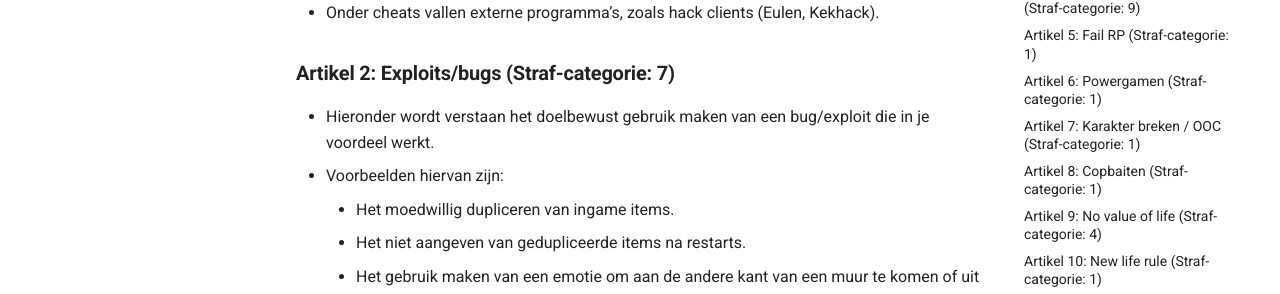
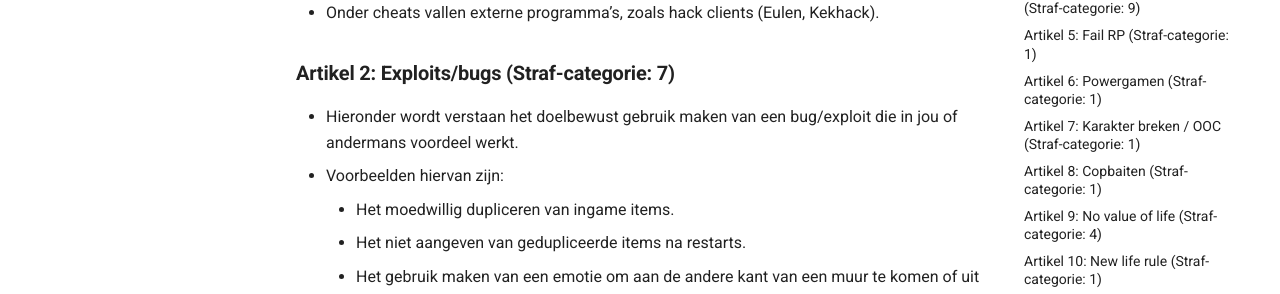
Before and after one commit to ZuiderVeenRP/apv, an MkDocs documentation site: the page built from docs/algemeen.md, in a window 1280 px wide and 900 px high. Shown: the part 310-604 px from the top of the window. Built offline with MkDocs 1.6.1 and Material for MkDocs 9.7.7, drawn with Linux system fonts in a browser that asks for light colours; comment, search, counter and statistics services are not loaded.

Commit message:
Update algemeen.md

```diff
--- a/docs/algemeen.md
+++ b/docs/algemeen.md
@@ -5,7 +5,7 @@
    - Onder cheats vallen externe programma’s, zoals hack clients (Eulen, Kekhack).
 
 ### **Artikel 2: Exploits/bugs (Straf-categorie: 7)**
-   - Hieronder wordt verstaan het doelbewust gebruik maken van een bug/exploit die in je voordeel werkt.
+   - Hieronder wordt verstaan het doelbewust gebruik maken van een bug/exploit die in jou of andermans voordeel werkt.
    - Voorbeelden hiervan zijn:
       * Het moedwillig dupliceren van ingame items.
       * Het niet aangeven van gedupliceerde items na restarts.
```
